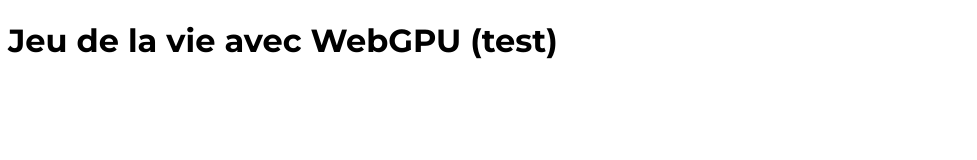
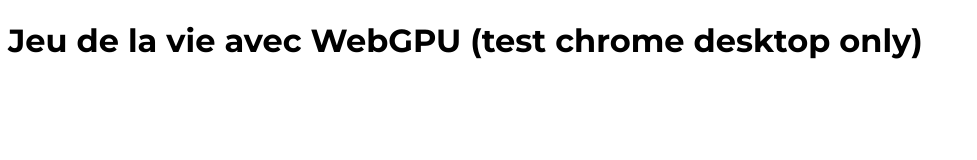
Before and after one commit to Sorenzo/ts_jeudelavie, a website built with Vite: page index.html in a window 1280 px wide. Shown: the whole page, without its empty margins (0-977 px from the left). Built offline with nearby package versions, Linux system fonts and the light colour scheme.

Commit message:
chrome desktop only

```diff
--- a/index.html
+++ b/index.html
@@ -8,7 +8,7 @@
     <link href="https://fonts.googleapis.com/css2?family=Montserrat:wght@400;500;600;700&display=swap" rel="stylesheet">
   </head>
   <body>
-    <h1 style="font-family: 'Montserrat', sans-serif;">Jeu de la vie avec WebGPU (test)</h1>
+    <h1 style="font-family: 'Montserrat', sans-serif;">Jeu de la vie avec WebGPU (test chrome desktop only)</h1>
     <canvas width="1024" height="1024"></canvas>
     <script type="module">
 
```
